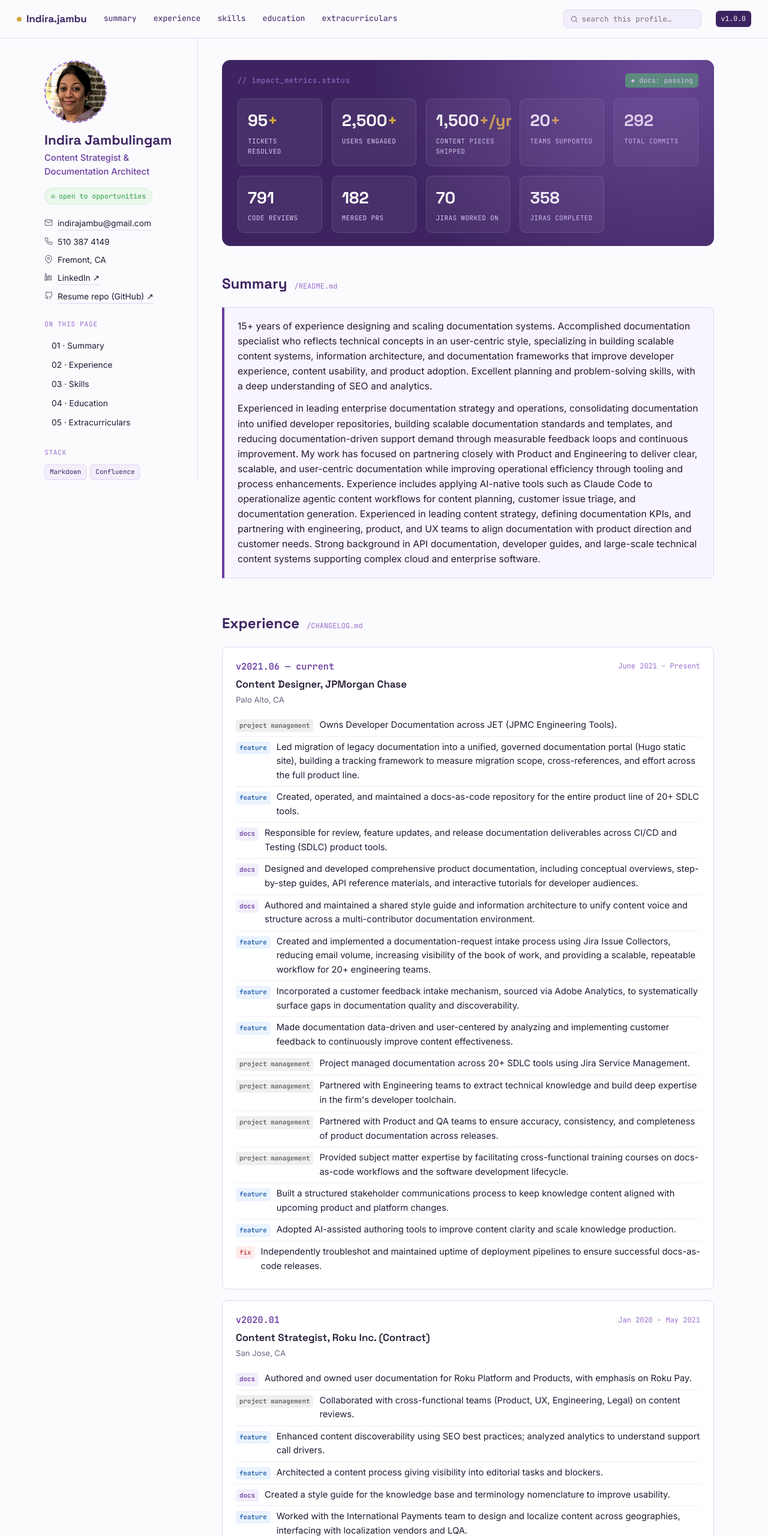
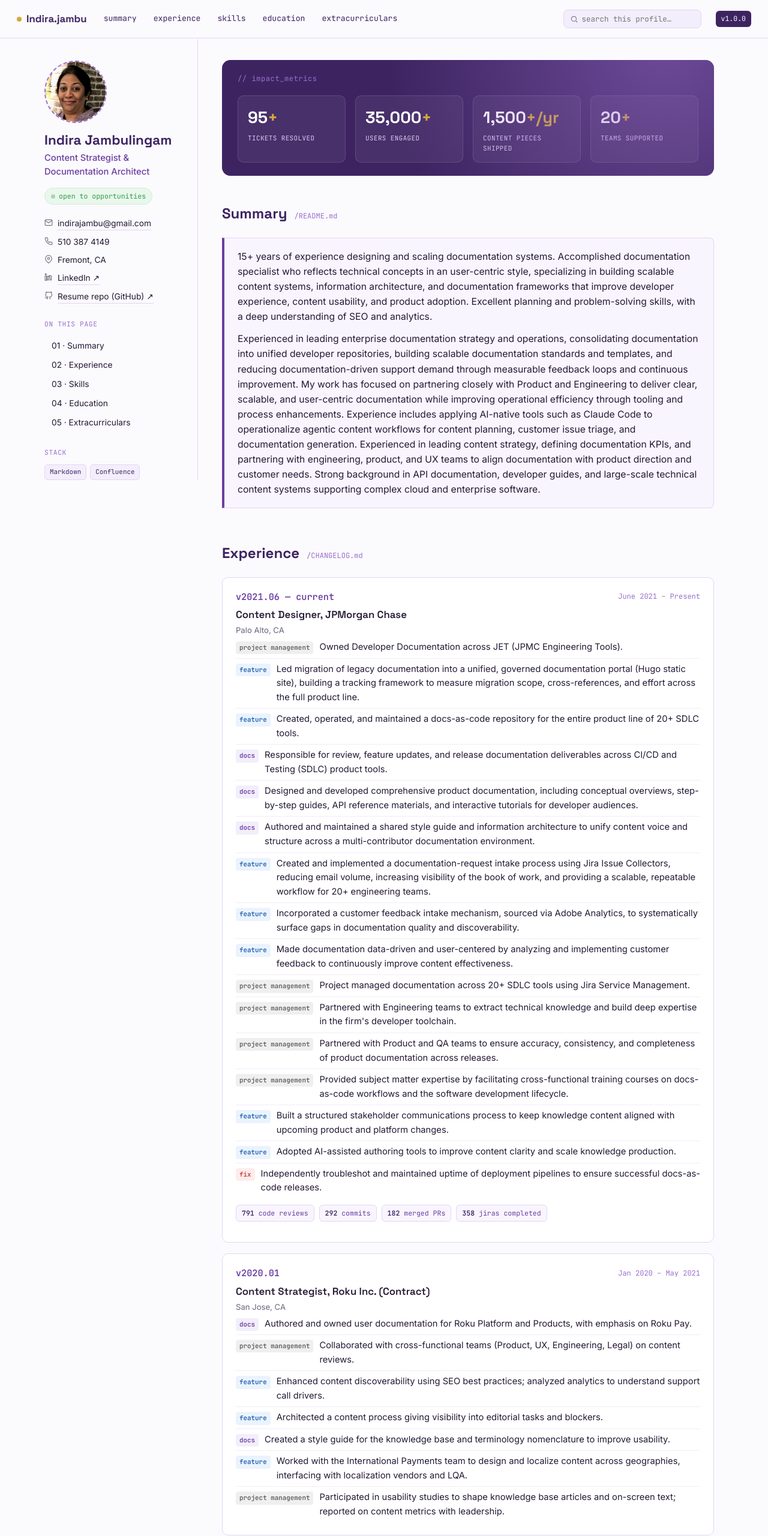
Before and after one commit to purplelitemij/resume2026, a plain HTML site: page index.html in a window 1280 px wide. Shown: the top 2560 px of the page at 60% size. Drawn offline with Linux system fonts and the light colour scheme.

Commit message:
split the stats to a new section as chip stats

```diff
--- a/index.html
+++ b/index.html
@@ -195,12 +195,6 @@
     display:flex; justify-content:space-between; align-items:center; gap:12px; margin-bottom:18px; flex-wrap:wrap;
   }
   .hero-label{font-family:var(--mono); font-size:0.75rem; color:var(--violet-500); letter-spacing:.05em;}
-  .build-badge{
-    font-family:var(--mono); font-size:0.72rem;
-    background:var(--green); color:var(--white);
-    padding:3px 9px; border-radius:5px;
-    display:inline-flex; align-items:center; gap:5px;
-  }
   .stat-row{display:grid; grid-template-columns:repeat(auto-fit, minmax(130px,1fr)); gap:16px;}
   .stat{background:rgba(255,255,255,0.06); border:1px solid rgba(255,255,255,0.12); border-radius:10px; padding:14px 16px;}
   .stat .num{font-family:var(--display); font-size:1.7rem; font-weight:700; color:var(--white);}
@@ -243,7 +237,14 @@
   .entry-version{font-family:var(--mono); font-weight:600; color:var(--violet-700); font-size:0.95rem;}
   .entry-dates{font-family:var(--mono); font-size:0.75rem; color:var(--violet-500);}
   .entry-company{font-family:var(--display); font-weight:600; font-size:1.05rem; margin-bottom:2px;}
-  .entry-loc{font-size:0.82rem; color:#6b6280; margin-bottom:14px;}
+  .entry-loc{font-size:0.82rem; color:#6b6280;}
+  .entry-stats{display:flex; flex-wrap:wrap; gap:8px; margin:10px 0 14px;}
+  .mini-stat{
+    font-family:var(--mono); font-size:0.72rem; color:var(--violet-700);
+    background:var(--lavender-050); border:1px solid var(--line);
+    padding:4px 9px; border-radius:6px;
+  }
+  .mini-stat strong{color:var(--violet-900); font-weight:700;}
   .entry ul{list-style:none;}
   .entry li{
     display:flex; gap:10px; padding:6px 0; font-size:0.92rem; align-items:flex-start;
@@ -393,19 +394,13 @@
 
     <div class="hero-dashboard" id="summary">
       <div class="hero-top">
-        <span class="hero-label">// impact_metrics.status</span>
-        <span class="build-badge">● docs: passing</span>
+        <span class="hero-label">// impact_metrics</span>
       </div>
       <div class="stat-row">
         <div class="stat"><div class="num"><span class="count" data-target="95">0</span><span class="suffix">+</span></div><div class="lbl">tickets resolved</div></div>
-        <div class="stat"><div class="num"><span class="count" data-target="2500">0</span><span class="suffix">+</span></div><div class="lbl">users engaged</div></div>
+        <div class="stat"><div class="num"><span class="count" data-target="35000">0</span><span class="suffix">+</span></div><div class="lbl">users engaged</div></div>
         <div class="stat"><div class="num"><span class="count" data-target="1500">0</span><span class="suffix">+/yr</span></div><div class="lbl">content pieces shipped</div></div>
         <div class="stat"><div class="num"><span class="count" data-target="20">0</span><span class="suffix">+</span></div><div class="lbl">teams supported</div></div>
-        <div class="stat"><div class="num"><span class="count" data-target="292">0</span></div><div class="lbl">total commits</div></div>
-        <div class="stat"><div class="num"><span class="count" data-target="791">0</span></div><div class="lbl">code reviews</div></div>
-        <div class="stat"><div class="num"><span class="count" data-target="182">0</span></div><div class="lbl">merged PRs</div></div>
-        <div class="stat"><div class="num"><span class="count" data-target="70">0</span></div><div class="lbl">jiras worked on</div></div>
-        <div class="stat"><div class="num"><span class="count" data-target="358">0</span></div><div class="lbl">jiras completed</div></div>
       </div>
     </div>
 
@@ -429,7 +424,7 @@
         <div class="entry-company">Content Designer, JPMorgan Chase</div>
         <div class="entry-loc">Palo Alto, CA</div>
         <ul>
-          <li><span class="commit-tag tag-chore">project management</span> Owns Developer Documentation across JET (JPMC Engineering Tools).</li>
+          <li><span class="commit-tag tag-chore">project management</span> Owned Developer Documentation across JET (JPMC Engineering Tools).</li>
           <li><span class="commit-tag tag-feat">feature</span> Led migration of legacy documentation into a unified, governed documentation portal (Hugo static site), building a tracking framework to measure migration scope, cross-references, and effort across the full product line.</li>
           <li><span class="commit-tag tag-feat">feature</span> Created, operated, and maintained a docs-as-code repository for the entire product line of 20+ SDLC tools.</li>
           <li><span class="commit-tag tag-docs">docs</span> Responsible for review, feature updates, and release documentation deliverables across CI/CD and Testing (SDLC) product tools.</li>
@@ -446,6 +441,12 @@
           <li><span class="commit-tag tag-feat">feature</span> Adopted AI-assisted authoring tools to improve content clarity and scale knowledge production.</li>
           <li><span class="commit-tag tag-fix">fix</span> Independently troubleshot and maintained uptime of deployment pipelines to ensure successful docs-as-code releases.</li>
         </ul>
+        <div class="entry-stats">
+          <span class="mini-stat"><strong>791</strong> code reviews</span>
+          <span class="mini-stat"><strong>292</strong> commits</span>
+          <span class="mini-stat"><strong>182</strong> merged PRs</span>
+          <span class="mini-stat"><strong>358</strong> jiras completed</span>
+        </div>
       </div>
 
       <div class="entry">
```
